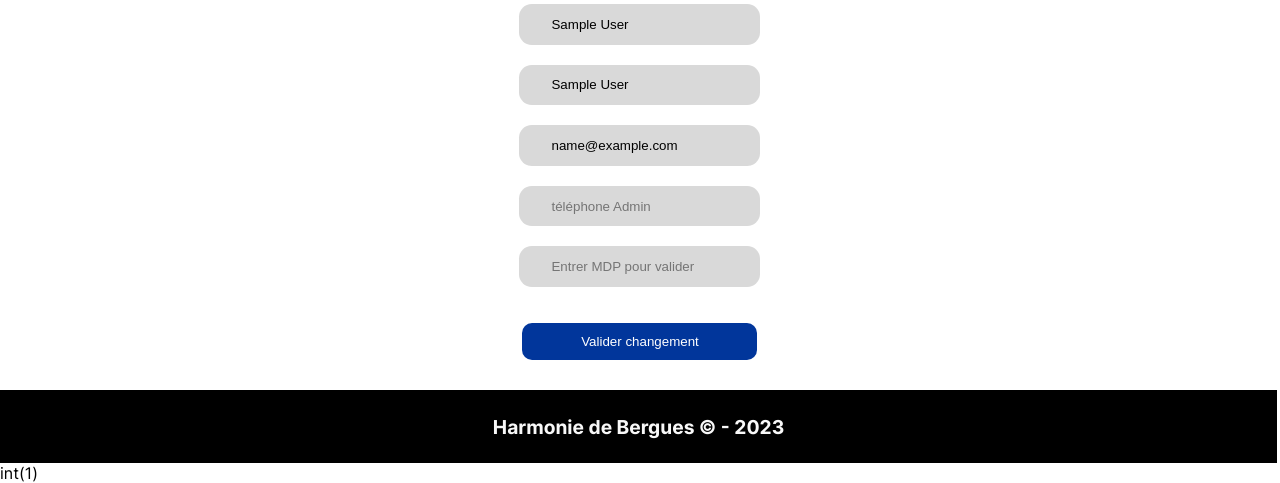
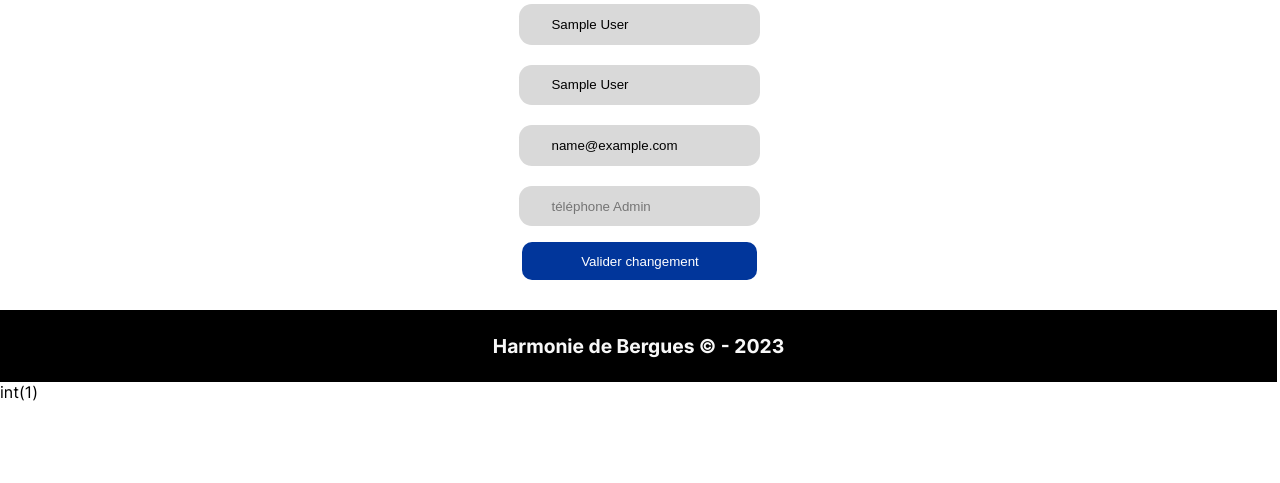
Before and after one commit to ainemehdi6/harmonie, a PHP site: page /EditProfilAdmin.php in a window 1280 px wide. Shown: the part 344-827 px from the top of the page. After the commit the page ends 745 px from the top, so only its background shows below. Run offline with PHP 8.4, Linux system fonts and the light colour scheme; the visitor is signed in with stand-in values (Sample User, id 1); some libraries are stand-ins or nearby versions.

Commit message:
Gestion admin Bugs fixed

```diff
--- a/EditProfilAdmin.php
+++ b/EditProfilAdmin.php
@@ -1,14 +1,14 @@
 <?php
 session_start();
-    if(!isset($_SESSION['idAdmin']))
-    {
+if (!isset($_SESSION['idAdmin'])) {
     header("location:loginAdmin.php?erreur=2");
 }
 include_once('DAO.php');
-    $dao=new DAO();
+$dao = new DAO();
 ?>
 <!DOCTYPE html>
 <html lang="en">
+
 <head>
     <meta charset="UTF-8">
     <meta http-equiv="X-UA-Compatible" content="IE=edge">
@@ -28,23 +28,21 @@
             <h1>Modification Profil Admin</h1>
             <?php
             $infoAdmin = $dao->getAdminProfil($_SESSION['idAdmin']);
-            foreach($infoAdmin as $info){
-                echo'<form class="change-password" action="controllers/EditProfilAdmin.php" method="POST">
+            foreach ($infoAdmin as $info) {
+                echo '<form class="change-password" action="controllers/EditProfilAdmin.php" method="POST">
                 <div class="input">
-                        <input class="input-form-editprofiladmin" type="text" name="oldfirstname" placeholder="Nom Admin" value="'.$info[1].'">
+                        <input type="hidden" name="idAdmin" value="' . $info[0] . '">
+                        <input class="input-form-editprofiladmin" type="text" name="oldfirstname" placeholder="Prénom Admin" value="' . $info[1] . '">
                     </div> <br>
                     <div class="input">
-                        <input class="input-form-editprofiladmin" type="text" name="oldlastname" placeholder="Prénom Admin" value="'.$info[2].'">
+                        <input class="input-form-editprofiladmin" type="text" name="oldlastname" placeholder="Nom Admin" value="' . $info[2] . '">
                     </div> <br>
                     <div class="input">
-                        <input class="input-form-editprofiladmin" type="text" name="oldemail" placeholder="email Admin" value="'.$info[3].'">
+                        <input class="input-form-editprofiladmin" type="text" name="oldemail" placeholder="email Admin" value="' . $info[3] . '">
                     </div> <br>
                     <div class="input">
-                        <input class="input-form-editprofiladmin" type="text" name="oldphonenumber" placeholder="téléphone Admin" value="'.$info[4].'">
-                    </div> <br>
-                    <div class="input">
-                    <input class="input-form-editprofiladmin" type="password" name="pass" placeholder="Entrer MDP pour valider">
-                </div> <br>
+                        <input class="input-form-editprofiladmin" type="text" name="oldphonenumber" placeholder="téléphone Admin" value="' . $info[4] . '">
+                    </div>
                     <div class="button-editprofiladmin" class="button">
                         <button type="submit">Valider changement</button>
                     </div>
--- a/EventUserList.php
+++ b/EventUserList.php
@@ -24,16 +24,16 @@ $dao = new DAO();
     </div>
     <table>
       <tr>
+        <th>Prénom</th>
         <th>Nom</th>
-        <th>Prénom</th>
       </tr>
       <?php
       $listUsers = $dao->listeUsers();
       foreach ($listUsers as $user) {
         echo '
                 <tr>
+                  <td><a href="markPresenceByName.php?userId=' . $user[0] . '">' . $user[1] . '</a></td>
                   <td><a href="markPresenceByName.php?userId=' . $user[0] . '">' . $user[2] . '</a></td>
-                  <td><a href="markPresenceByName.php?userId=' . $user[0] . '">' . $user[1] . '</a></td>
                 </tr>';
       }
       ?>
--- a/controllers/ChangePassAdmin.php
+++ b/controllers/ChangePassAdmin.php
@@ -22,7 +22,3 @@
         header("location:../ChangePassAdmin.php?erreur=4");
                 die();
     }
-
-
-
-?>
--- a/controllers/EditProfilAdmin.php
+++ b/controllers/EditProfilAdmin.php
@@ -4,8 +4,7 @@ $newfirstname = $_POST['oldfirstname'];
 $newlastname = $_POST['oldlastname'];
 $newemail = $_POST['oldemail'];
 $newphonenumber = $_POST['oldphonenumber'];
-session_start();
-$idAdmin = $_SESSION['idAdmin'];
+$idAdmin = $_POST['idAdmin'];
 include('../DAO.php');
 $dao = new DAO();
 if ($dao->EditProfilAdmin($newfirstname, $newlastname, $newemail, $newphonenumber, $idAdmin)) {
```
Also changed, not shown: GestionAdmins.php (+6 -6 lines), UsersList.php (+6 -6 lines). Lines whose indentation alone changed are shown as unchanged.
